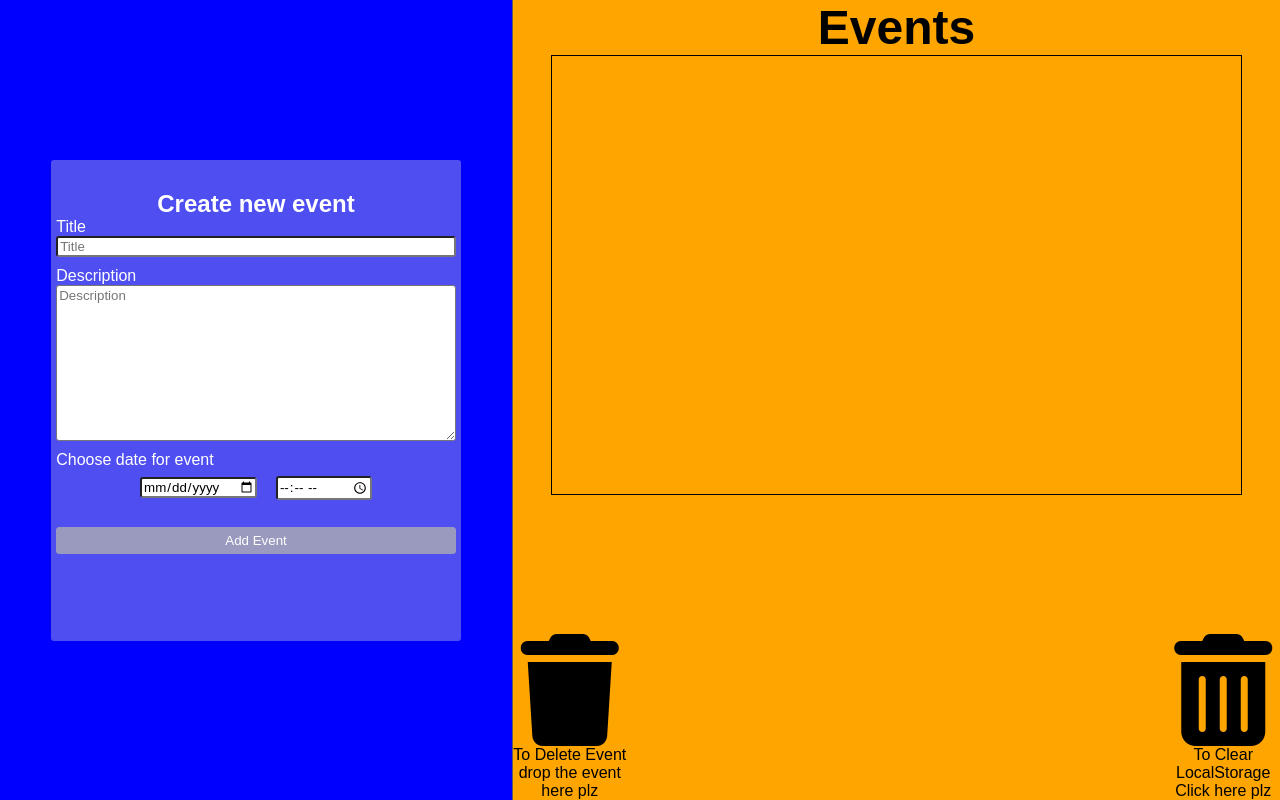
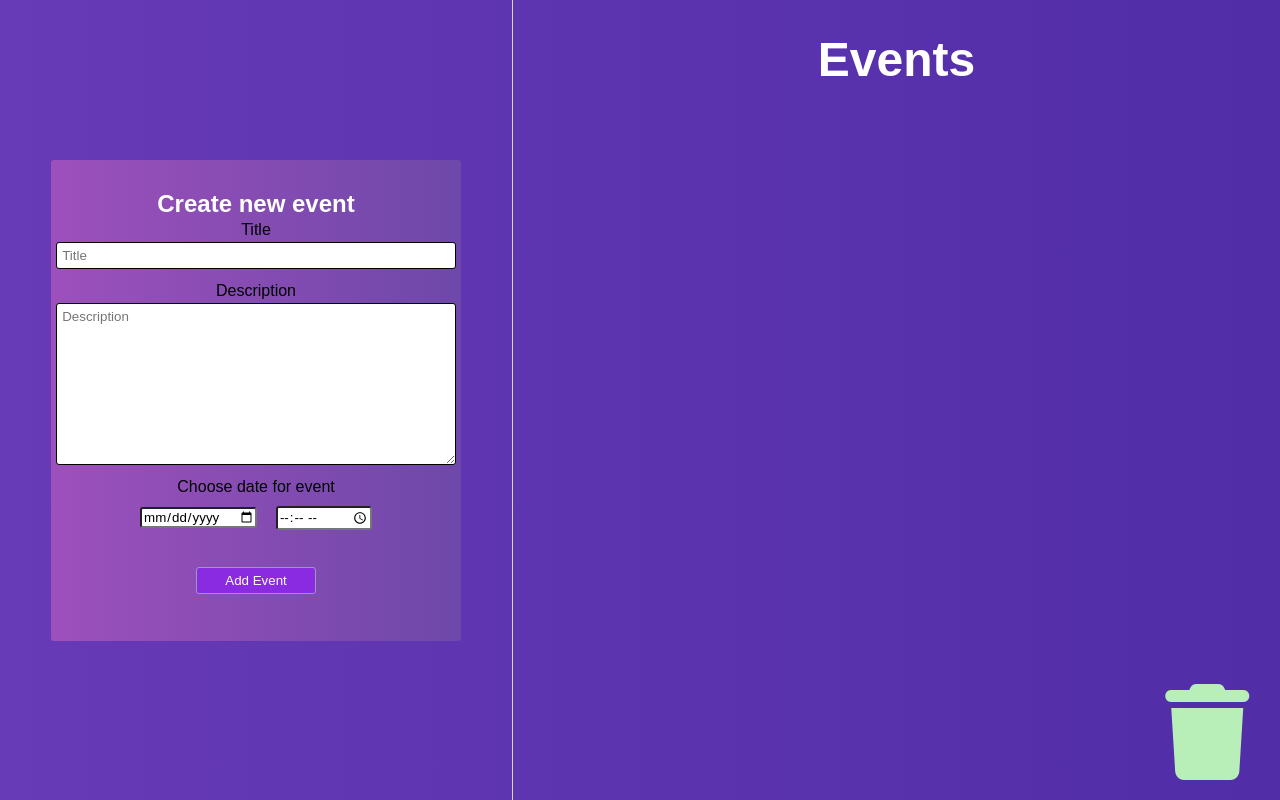
Before and after one commit to elchin-jafar/todoWithDrag, a plain HTML site: page index.html in a window 1280 px wide. Drawn offline with nearby package versions, Linux system fonts and the light colour scheme; a web font is replaced by a local one.

Commit message:
background colors changed

```diff
--- a/index.html
+++ b/index.html
@@ -56,16 +56,16 @@
 
         <div class="trash">
           <i class="fas fa-trash"></i>
-          <p>To Delete Event drop the event here plz</p>
         </div>
 
-        <div class="clear-local">
+        <!-- <div class="clear-local">
           <i class="fas fa-trash-alt"></i>
           <p>To Clear LocalStorage Click here plz</p>
-        </div>
+        </div> -->
       </div>
     </div>
 
+    <div class="blurred">
       <section>
         <div class="timer-title">this is title</div>
         <div class="timer-description">this is des</div>
@@ -77,6 +77,10 @@
         </div>
         <div class="x-button">X</div>
       </section>
+
+    </div>
+
+
 
     <footer></footer>
 
--- a/script.js
+++ b/script.js
@@ -4,16 +4,18 @@ const time = document.querySelector("#input-time");
 const description = document.querySelector("#input-des");
 const button = document.querySelector("button");
 const containerForEvents = document.querySelector(".separate-event-from-trash");
+const formHolder = document.querySelector(".form-holder");
 const rightSide = document.querySelector(".right-side");
 const trash = document.querySelector(".trash");
 const trashIcon = document.querySelector(".trash>i");
 const header = document.querySelector("h2");
-const localVanisher = document.querySelector(".clear-local");
+// const localVanisher = document.querySelector(".clear-local");
 const countdownSection = document.querySelector("section");
 const sectionTimer = document.querySelector(".timer");
 const xBtn = document.querySelector(".x-button");
 const timerTitle = document.querySelector(".timer-title");
 const timerDes = document.querySelector(".timer-description");
+const blurred = document.querySelector(".blurred")
 
 
 let months = [
@@ -81,11 +83,11 @@ button.addEventListener("click", (e) => {
   }
 });
 
-localVanisher.addEventListener("click", () => {
-  localStorage.clear();
-  events = [];
-  renderEvents();
-});
+// localVanisher.addEventListener("click", () => {
+//   localStorage.clear();
+//   events = [];
+//   renderEvents();
+// });
 
 function renderEvents() {
   containerForEvents.innerHTML = "";
@@ -131,6 +133,11 @@ function renderEvents() {
 
     eventWrapper.addEventListener("click", () => {
       countdownSection.classList.add("countdown");
+      blurred.classList.add("blur-on");
+      containerForEvents.style.zIndex = 1;
+      formHolder.style.zIndex = 1;
+      trash.style.zIndex = 1;
+      // localVanisher.style.zIndex = 1;
 
         timerTitle.textContent = event.title.toUpperCase();
         timerDes.textContent = event.description;
@@ -146,7 +153,7 @@ function renderEvents() {
 
           console.log(distance);
           if(distance > 0) {
-            // sectionTimer.textContent = "";
+
 
             const days = Math.floor(distance / (1000 * 60 * 60 * 24));
             const hours = Math.floor(
@@ -160,19 +167,27 @@ function renderEvents() {
                 days + "d " + hours + "h " + minutes + "m " + seconds + "s ";
 
           } else {
-            // sectionTimer.textContent = "";
+
             sectionTimer.textContent = "EXPIRED";
           }
         }
         , 1000);
 
         xBtn.addEventListener("click", () => {
-          clearInterval(x);
-          setTimeout(() => {
-            sectionTimer.innerHTML = `<img src="./asset/Eclipse-1s-200px.svg" alt="loading" />`;
-          }, 500);
-          countdownSection.classList.remove("countdown");
-        });
+            clearInterval(x);
+            containerForEvents.style.zIndex = 2;
+            formHolder.style.zIndex = 2;
+            trash.style.zIndex = 2;
+            // localVanisher.style.zIndex = 2;
+            blurred.classList.remove("blur-on")
+            setTimeout(() => {
+              sectionTimer.innerHTML = `<img src="./asset/Eclipse-1s-200px.svg" alt="loading" />`;
+            }, 500);
+            countdownSection.classList.remove("countdown");
+
+          })
+
+        ;
 
 
     });
--- a/style.css
+++ b/style.css
@@ -6,22 +6,20 @@
 }
 .wrapper{
     display: flex;
+    background: linear-gradient(to right, #673ab7, #512da8);
 }
 .right-side{
-    /* position: relative; */
-    /* max-height: 100vh; */
     width: 60%;
-    background-color: orange;
     max-height: 100vh;
-    border-left: 1px solid rgb(95, 93, 93);
-
+    border-left: 1px solid rgb(221, 211, 211);
+    position: relative;
 }
 
 .separate-event-from-trash {
     height: 55%;
     width: 90%;
-    margin: 0 auto;
-    border: 1px solid black;
+    margin: 136px 0;
+    border: 1px solid linear-gradient(to right, #005c97, #363795);
 }
 
 .scroll-y {
@@ -31,6 +29,8 @@
 .right-side > h1 {
     font-size: 3rem;
     text-align: center;
+    color: white;
+    margin-top: 2rem;
 }
 
 .right-side .event-wrapper{
@@ -41,6 +41,11 @@
     width: 60%;
     margin-top: 10px;
 }
+
+.separate-event-from-trash {
+    position: relative;
+    z-index: 2;
+}
 .event-wrapper, .event-wrapper *{
     border-radius: 3px;
 }
@@ -48,7 +53,8 @@
     display: flex;
     flex-direction: column;
     justify-content: center;
-    background-color: blue;
+    /* background: linear-gradient(to right, #005c97, #363795); */
+    background: linear-gradient(to right, #a044ff, #6a3093);
     text-align: center;
     flex: 1;
     color: white;
@@ -62,28 +68,29 @@
     flex-wrap: nowrap;
     background-color: white;
     font-size: 30px;
-    /* max-width: 410px; */
+    border: 1px solid wheat;
     overflow-x: scroll;
 }
 
 .trash{
-    display: inline-block;
-    position: sticky;
-    top: 100%;
-    left: 1rem;
+    position: absolute;
+    z-index: 2;
+    bottom: 20px;
+    right: 1rem;
     width: 7.1rem;
     text-align: center;
 }
 
 .trash i{
-    font-size: 7rem;
-    color:#000;
+    font-size: 6rem;
+    color: rgb(184, 238, 184);
 }
 
 
 .clear-local {
     display: inline-block;
     position: sticky;
+    z-index: 2;
     top: 100%;
     left: 100%;
     width: 7.1rem;
@@ -106,16 +113,20 @@
     display: flex;
     justify-content: center;
     align-items: center;
-    background-color: blue;
+    /* background: linear-gradient(to right, #b24592, #f15f79); */
     width: 40%;
     padding: 30px 0;
     height: 100vh;
 }
 h2{
+    color: white;
     text-align: center;
 }
 .form-holder{
-    background-color: rgb(78, 78, 241);
+    position: relative;
+    z-index: 2;
+    background: linear-gradient(to right, #9d50bb, #6e48aa);
+
     color: #fff;
     width: 80%;
     height: 65%;
@@ -126,11 +137,21 @@ h2{
     display: flex;
     flex-direction: column;
 }
-form > label{
+
+form {
+    display: flex;
+    flex-direction: column;
+}
+
+form label{
 margin: 3px 0;
+color: black;
+text-align: center;
 }
 .input-title>input, .input-title>textarea{
     margin-bottom: 10px;
+    border: 1px solid black;
+    padding: 5px;
 }
 .input-date{
     display: flex;
@@ -143,37 +164,63 @@ margin: 3px 0;
     margin: 0 auto;
 }
 button{
-    width: 100%;
-    padding: 5px 0;
-    background-color: rgb(154, 154, 190);
+    margin: 30px auto;
+    /* align-self: center; */
+    width: 30%;
+    padding: 5px;
+    /* #6a3093 */
+    background-color: blueviolet;
     color: white;
-    margin:20px 0;
     border: 1px solid rgb(154, 154, 190);
+    /* background-color: wheat; */
+
 }
+
+button:hover{
+    border: 1px solid rgb(133, 133, 170);
+}
+
 button:active{
-    border: 1px solid black;
+    background-color: rgb(0, 0, 0);
 }
 
 /* COUNTDOWN */
 
+.blurred {
+    position: absolute;
+    z-index: 1;
+    left: 0;
+    top: 0;
+    width: 100vw;
+    height: 100vh;
+    display: grid;
+    place-items: center;
+    transition-property:backdrop-filter;
+    transition-duration: 200ms;
+    /* background-color: red; */
+}
+
+.blur-on {
+    backdrop-filter: blur(5px);
+}
+
 section {
     position: absolute;
-    left: 50%;
-    top: 0;
-    transform: translate(-50%,-100%);
     width: 80%;
     height: 80%;
-    background-color: black;
-    color: wheat;
+    transform: translateY(-130%);
+    background: linear-gradient(to right, #a044ff, #6a3093); /* W3C, IE 10+/ Edge, Firefox 16+, Chrome 26+, Opera 12+, Safari 7+ */
+
+    color: white;
     padding: 2rem 0;
+    border-radius: 8px;
     transition-property: top,transform;
     transition-duration: 200ms;
-    transition-timing-function: cubic-bezier(.93,.65,.65,1.32);
+    transition-timing-function: cubic-bezier(.17,.67,.04,1.31);
 }
 
 .countdown {
-    top: 50%;
-    transform: translate(-50%, -50%);
+    transform: initial;
 }
 
 .timer-title {
```
Lines whose indentation alone changed are shown as unchanged.
